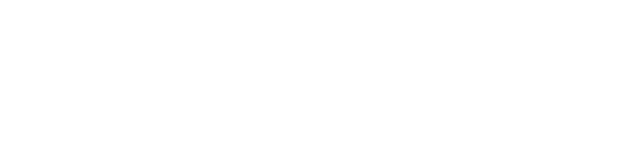
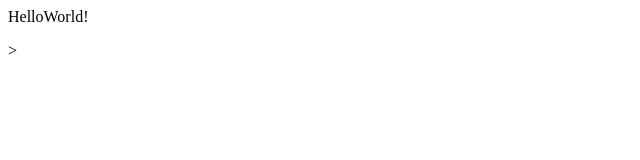
Before and after one commit to Genthru/learngit, a plain HTML site: page index.html in a window 1280 px wide. Shown: the whole page, without its empty margins (0-640 px from the left). Drawn offline with Linux system fonts and the light colour scheme.

Commit message:
テキスト追加

```diff
--- a/index.html
+++ b/index.html
@@ -4,5 +4,10 @@
 <title>初めてのホームページ</title>
 </head>
 <body>
+	<section>
+		<p>
+		HelloWorld!
+		</p>
+	</section>>
 </body>
 </html>
```
